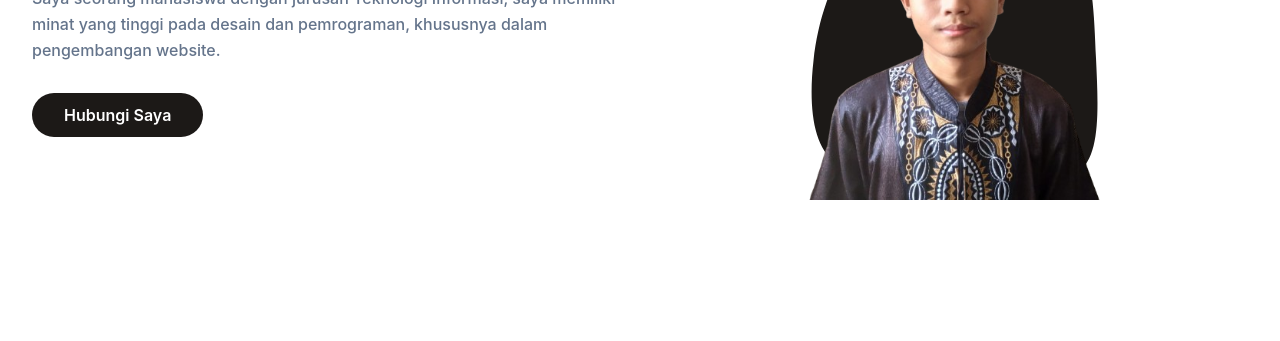
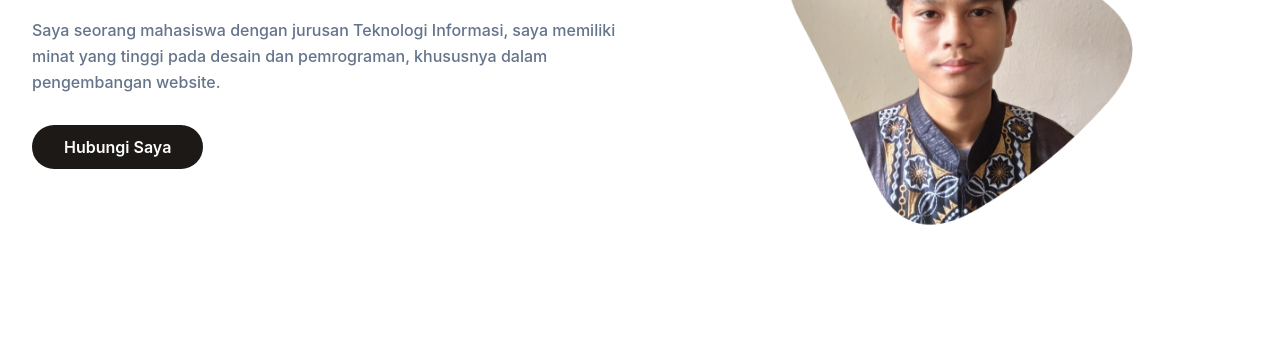
Before and after one commit to bedoel/fadlurrf, a website: page index.html in a window 1280 px wide. Shown: the part 316-657 px from the top of the page. Drawn offline with Linux system fonts and the light colour scheme.

Commit message:
update terbaru

```diff
--- a/index.html
+++ b/index.html
@@ -112,26 +112,10 @@
           <div class="w-full self-end px-4 lg:w-1/2">
             <div class="relative mt-10 lg:mt-9 lg:right-0">
               <img
-                src="src/img/fadlur.png"
+                src="src/img/fadlur1.png"
                 alt="Fadlur Rahman Fa'iq"
-                class="max-w-sm mx-auto"
+                class="max-w-xs mx-auto md:max-w-sm lg:max-w-md"
               />
-              <span
-                class="absolute -bottom-14 -z-10 left-1/2 -translate-x-1/2 md:scale-125"
-              >
-                <svg
-                  width="400"
-                  height="400"
-                  viewBox="0 0 200 200"
-                  xmlns="http://www.w3.org/2000/svg"
-                >
-                  <path
-                    fill="#1c1917"
-                    d="M46.8,-52.6C56.4,-37.3,56.8,-18.6,57.6,0.8C58.5,20.3,59.7,40.6,50.1,46.6C40.6,52.6,20.3,44.3,1,43.4C-18.3,42.4,-36.6,48.6,-46.4,42.6C-56.1,36.6,-57.3,18.3,-55.4,1.9C-53.6,-14.6,-48.6,-29.1,-38.9,-44.4C-29.1,-59.7,-14.6,-75.7,2,-77.7C18.6,-79.8,37.3,-67.8,46.8,-52.6Z"
-                    transform="translate(100 100)"
-                  />
-                </svg>
-              </span>
             </div>
           </div>
         </div>
```
Also changed, not shown: src/img/fadlur1.png (added), src/output.css.
